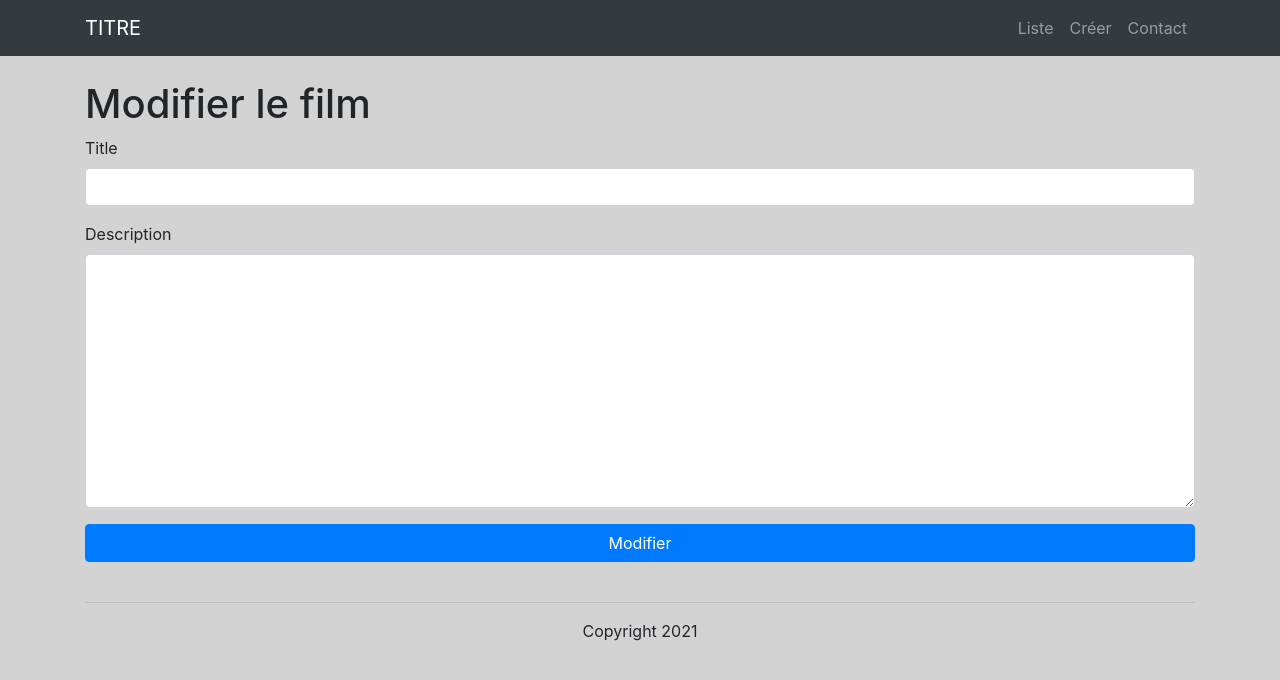
After one commit to diw-885/poo-php, a PHP site: the page made by tp-mvc/templates/movies/edit.php in a window 1280 px wide. The commit adds this page. Shown: the top 680 px of the page. Run offline with PHP 8.4, Linux system fonts and the light colour scheme; the template is opened without the code that fills it, so the values that code supplies are empty; some libraries are stand-ins or nearby versions.

Commit message:
Modifier / Supprimer films

```diff
--- /dev/null
+++ b/tp-mvc/templates/movies/edit.php
@@ -0,0 +1,20 @@
+<?php require __DIR__.'/../partials/header.php'; ?>
+
+<div class="container py-4">
+    <h1>Modifier le film <?= $movie->title; ?></h1>
+
+    <form method="post">
+        <div class="form-group">
+            <label for="title">Title</label>
+            <input type="text" name="title" id="title" class="form-control" value="<?= $movie->title; ?>">
+        </div>
+        <div class="form-group">
+            <label for="description">Description</label>
+            <textarea name="description" id="description" cols="30" rows="10" class="form-control"><?= $movie->description; ?></textarea>
+        </div>
+
+        <button class="btn btn-primary btn-block">Modifier</button>
+    </form>
+</div>
+
+<?php require __DIR__.'/../partials/footer.php'; ?>
```
Also changed, not shown: tp-mvc/public/index.php (+47 -0 lines), tp-mvc/src/Database.php (+8 -0 lines).
